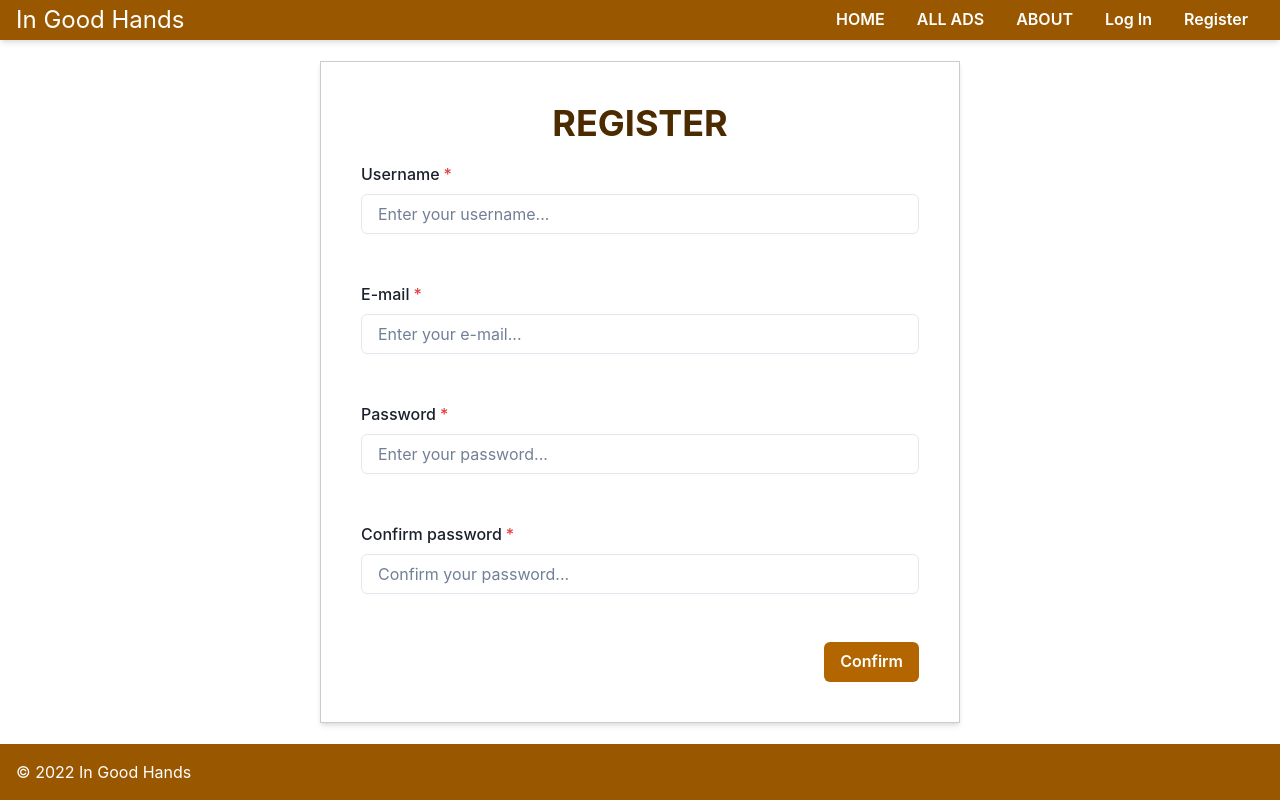
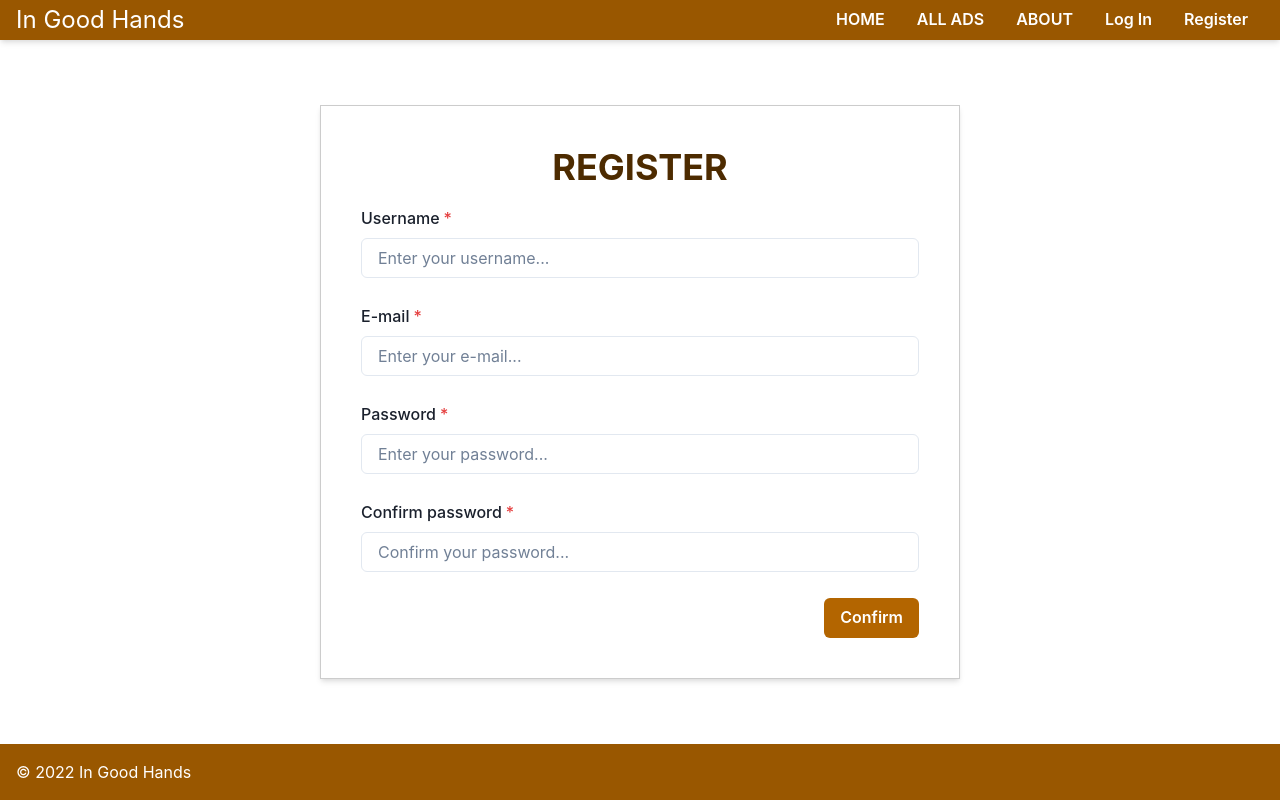
Before and after one commit to antklim89/in_good_hands, a Next.js app: page /register in a window 1280 px wide. Built offline with nearby package versions, Linux system fonts and the light colour scheme; no server answers.

Commit message:
updated Inputfield component

```diff
--- a/components/InputField/InputField.tsx
+++ b/components/InputField/InputField.tsx
@@ -1,4 +1,4 @@
-import { FormControl, FormLabel, Text, Input } from '@chakra-ui/react';
+import { FormControl, FormLabel, Text, Input, Flex } from '@chakra-ui/react';
 
 import { InputFieldFC } from './InputField.types';
 
@@ -7,7 +7,7 @@ const InputField: InputFieldFC = ({ formik, label, name, ...props }) => {
     const error = formik.errors[name];
 
     return (
-        <FormControl isRequired isDisabled={formik.isSubmitting}>
+        <FormControl isRequired isDisabled={formik.isSubmitting} mb={2}>
             {(label) ? <FormLabel>{label}</FormLabel> : null}
             <Input
                 {...props}
@@ -15,9 +15,15 @@ const InputField: InputFieldFC = ({ formik, label, name, ...props }) => {
                 value={formik.values[name]}
                 onChange={formik.handleChange}
             />
-            <Text color="gray.700" size="sm" textAlign="end">
-                &nbsp;{Array.isArray(error) ? error[0] : error}
-            </Text>
+            <Flex justifyContent="flex-end">
+                <Text
+                    as="span"
+                    color="gray.500"
+                    fontSize="xs"
+                >
+                    &nbsp;{Array.isArray(error) ? error[0] : error}
+                </Text>
+            </Flex>
         </FormControl>
     );
 };
```
